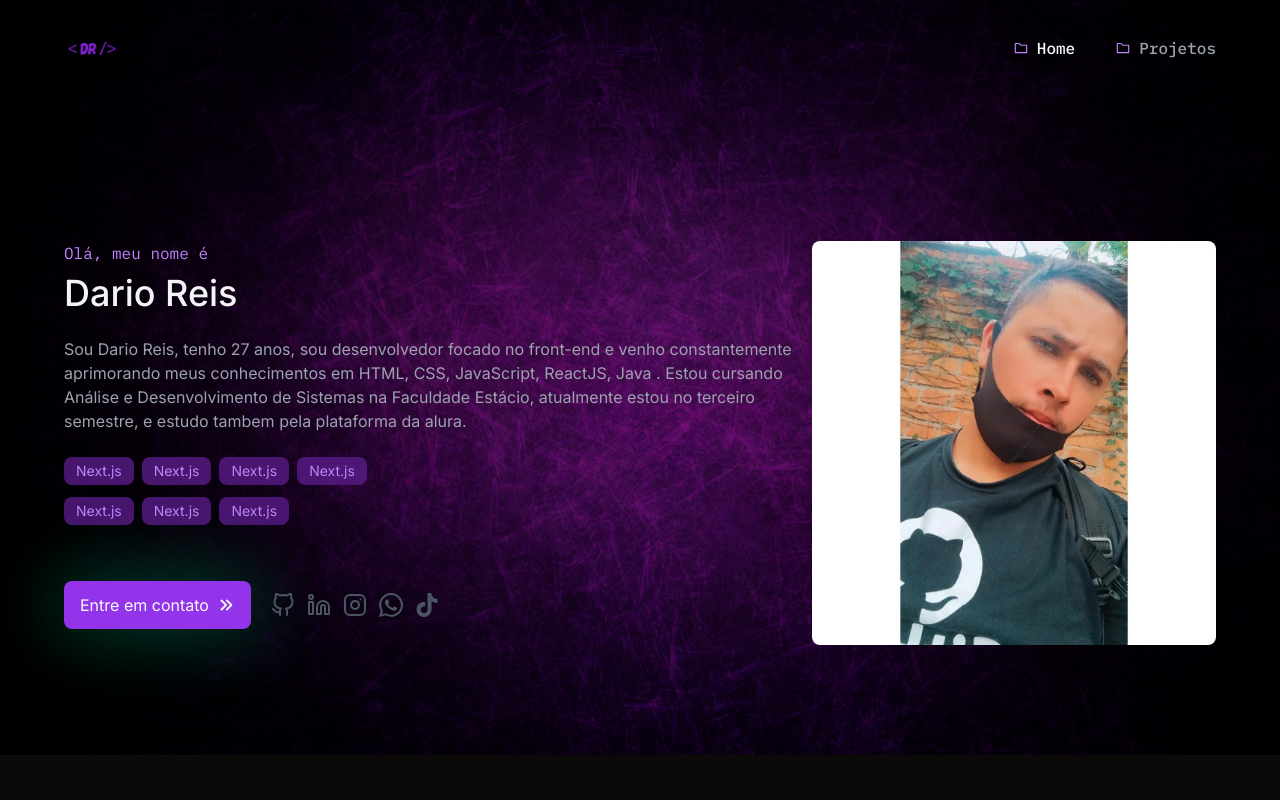
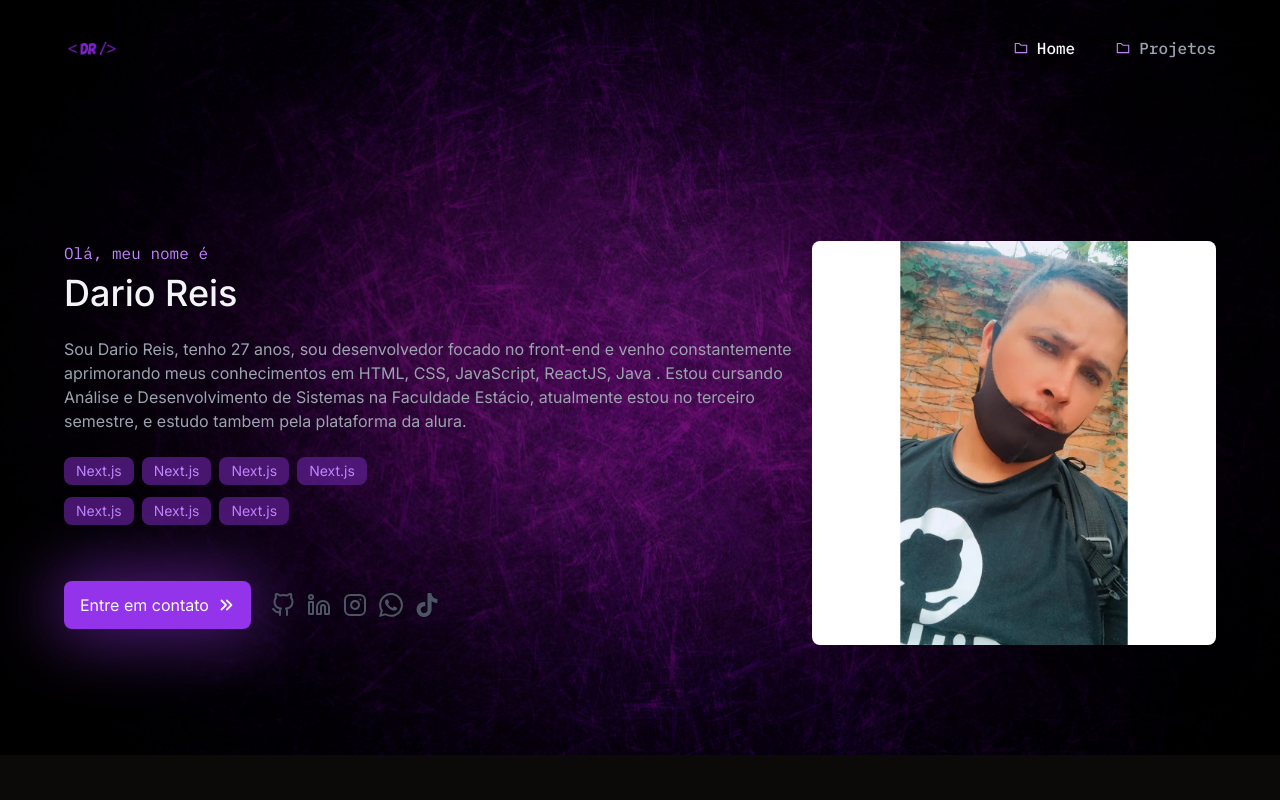
Before and after one commit to darioreisjr/portifolio2023, a Next.js app: page / in a window 1280 px wide. Shown: the top 800 px of the page. Built offline with nearby package versions, Linux system fonts and the light colour scheme.

Commit message:
feat:locking box-shadow color

```diff
--- a/tailwind.config.js
+++ b/tailwind.config.js
@@ -17,7 +17,7 @@ module.exports = {
         mono: ['var(--font-plex-mono)', 'monospace'],
       },
       boxShadow: {
-        button: '0px 0px 68px 7px rgba(5, 150, 105, 0.4)',
+        button: '0px 0px 68px 7px #581c87',
       },
     },
   },
```
